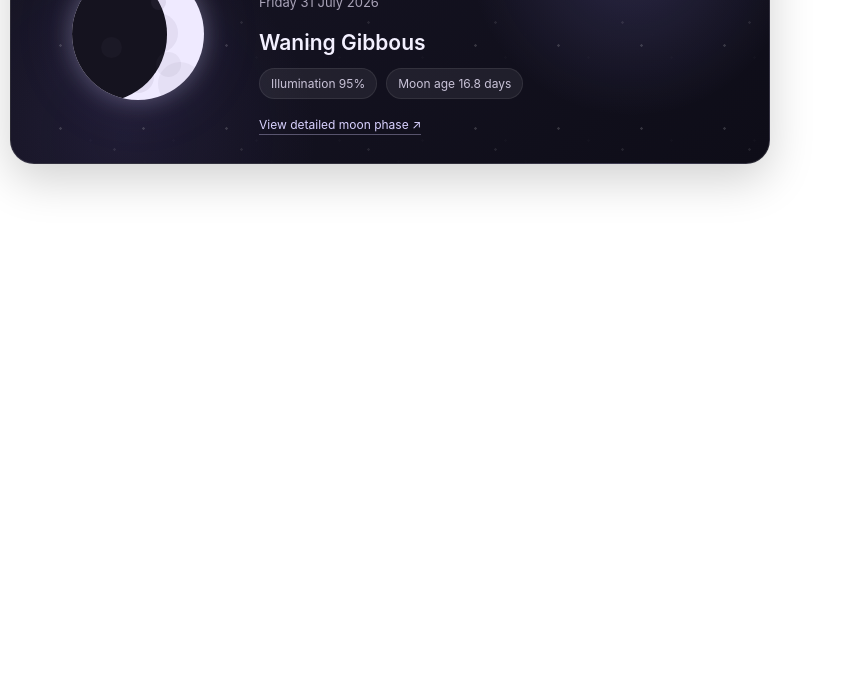
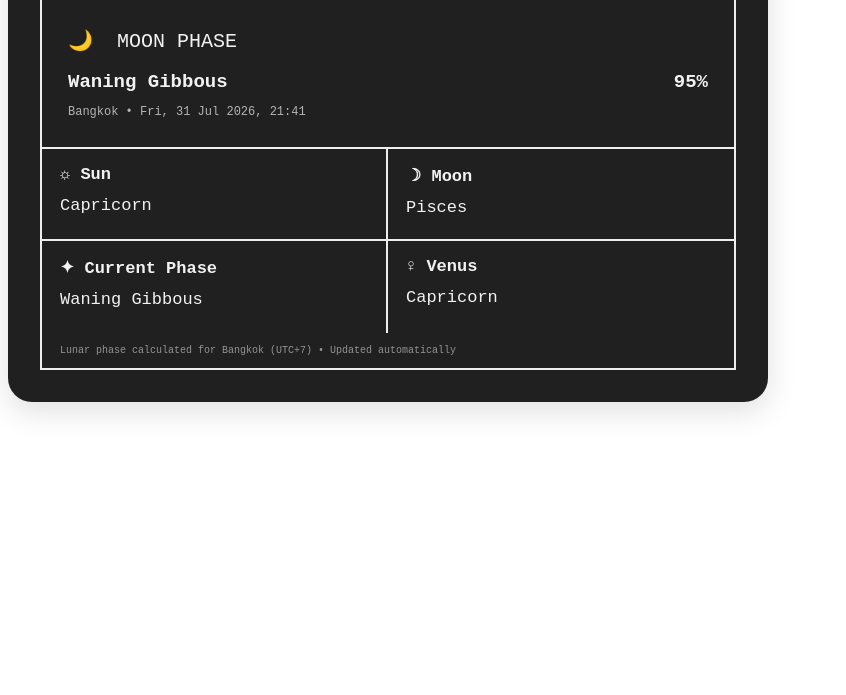
Before and after one commit to rannoriwriter-svg/moon-phase-widget, a plain HTML site: page index.html in a window 1280 px wide. Shown: the part 105-800 px from the top of the page, without its empty margins (0-846 px from the left). Drawn offline with Linux system fonts and the light colour scheme.

Commit message:
Add files via upload

```diff
--- a/index.html
+++ b/index.html
@@ -1,9 +1,9 @@
 <!DOCTYPE html>
-<html lang="th">
+<html lang="en">
 <head>
 <meta charset="UTF-8">
 <meta name="viewport" content="width=device-width, initial-scale=1.0">
-<title>Moon Phase Notion Dashboard</title>
+<title>Astrology Dashboard</title>
 <style>
   * { box-sizing: border-box; }
 
@@ -11,237 +11,167 @@
     margin: 0;
     padding: 0;
     background: transparent;
-    font-family: Inter, -apple-system, BlinkMacSystemFont, "Segoe UI", sans-serif;
   }
 
   body {
-    padding: 10px;
+    padding: 8px;
+    font-family: "Courier New", Courier, monospace;
+    color: #f2f2f2;
   }
 
   .dashboard {
-    position: relative;
     width: 100%;
     max-width: 760px;
-    min-height: 250px;
-    overflow: hidden;
-    border: 1px solid rgba(255,255,255,.12);
+    min-width: 280px;
+    background: #202020;
     border-radius: 24px;
-    background:
-      radial-gradient(circle at 82% 18%, rgba(160,150,255,.18), transparent 25%),
-      radial-gradient(circle at 15% 90%, rgba(108,92,180,.13), transparent 28%),
-      linear-gradient(135deg, #171525 0%, #0e0d18 100%);
-    color: #f3f0ff;
-    box-shadow: 0 16px 45px rgba(0,0,0,.18);
+    padding: 32px;
+    box-shadow: 0 10px 30px rgba(0,0,0,.12);
   }
 
-  .stars, .stars::before, .stars::after {
-    position: absolute;
-    inset: 0;
-    content: "";
-    pointer-events: none;
-    background-image:
-      radial-gradient(circle, rgba(255,255,255,.65) 0 1px, transparent 1.5px),
-      radial-gradient(circle, rgba(255,255,255,.35) 0 1px, transparent 1.5px);
-    background-size: 83px 83px, 127px 127px;
-    background-position: 8px 15px, 40px 53px;
-    opacity: .22;
+  .frame {
+    border: 2px solid #eeeeee;
   }
 
-  .stars::before {
-    transform: translate(30px, 12px);
-    opacity: .14;
+  .title {
+    padding: 20px 26px;
+    font-size: clamp(15px, 2.2vw, 22px);
+    font-weight: 700;
+    letter-spacing: .03em;
   }
 
-  .content {
-    position: relative;
-    z-index: 2;
-    display: grid;
-    grid-template-columns: 190px 1fr;
-    gap: 26px;
-    align-items: center;
-    padding: 28px 32px;
+  .moon-section {
+    padding: 24px 26px 28px;
+    border-bottom: 2px solid #eeeeee;
   }
 
-  .moon-wrap {
-    display: flex;
-    justify-content: center;
-    align-items: center;
+  .moon-title {
+    font-size: clamp(14px, 2vw, 20px);
+    margin-bottom: 18px;
   }
 
-  .moon {
-    width: 132px;
-    height: 132px;
-    border-radius: 50%;
-    position: relative;
-    overflow: hidden;
-    background: #efeaff;
-    box-shadow:
-      0 0 24px rgba(230,224,255,.32),
-      0 0 65px rgba(150,135,255,.12);
+  .moon-data {
+    display: flex;
+    align-items: baseline;
+    justify-content: space-between;
+    gap: 16px;
+    font-size: clamp(14px, 2vw, 19px);
   }
 
-  .moon::before,
-  .moon::after {
-    content: "";
-    position: absolute;
-    border-radius: 50%;
-    background: rgba(100,88,120,.13);
+  .phase-name {
+    font-weight: 700;
   }
 
-  .moon::before {
-    width: 24px; height: 24px; left: 26px; top: 31px;
-    box-shadow:
-      48px 22px 0 8px rgba(100,88,120,.09),
-      28px 66px 0 4px rgba(100,88,120,.10),
-      70px 73px 0 10px rgba(100,88,120,.07);
-  }
-
-  .moon::after {
-    width: 15px; height: 15px; left: 79px; top: 27px;
-    box-shadow:
-      -47px 45px 0 3px rgba(100,88,120,.08),
-      10px 62px 0 5px rgba(100,88,120,.08);
-  }
-
-  /* The dark portion is generated from JS according to phase. */
-  .shadow {
-    position: absolute;
-    top: -1%;
-    bottom: -1%;
-    width: 102%;
-    border-radius: 50%;
-    background: #15131f;
-    transform-origin: center;
-  }
-
-  .heading {
-    display: flex;
-    justify-content: space-between;
-    align-items: start;
-    gap: 12px;
-  }
-
-  .eyebrow {
-    margin: 0 0 7px;
-    font-size: 11px;
-    letter-spacing: .16em;
-    text-transform: uppercase;
-    color: #aaa1c8;
-  }
-
-  h1 {
-    margin: 0;
-    font-size: 28px;
-    line-height: 1.1;
-    font-weight: 650;
-    letter-spacing: -.03em;
+  .illumination {
+    font-weight: 700;
+    white-space: nowrap;
   }
 
   .date {
-    margin-top: 8px;
-    color: #a9a3b8;
-    font-size: 13px;
+    margin-top: 12px;
+    font-size: 12px;
+    opacity: .7;
   }
 
-  .phase {
-    margin: 20px 0 0;
-    font-size: 21px;
-    font-weight: 600;
+  .grid {
+    display: grid;
+    grid-template-columns: 1fr 1fr;
   }
 
-  .stats {
-    display: flex;
-    flex-wrap: wrap;
-    gap: 9px;
-    margin-top: 13px;
+  .cell {
+    min-height: 92px;
+    padding: 16px 18px;
   }
 
-  .pill {
-    padding: 7px 11px;
-    border-radius: 999px;
-    background: rgba(255,255,255,.065);
-    border: 1px solid rgba(255,255,255,.08);
-    color: #c9c3d8;
-    font-size: 12px;
+  .cell:nth-child(odd) {
+    border-right: 2px solid #eeeeee;
   }
 
-  .link {
-    display: inline-block;
-    margin-top: 18px;
-    color: #d9d2ff;
-    text-decoration: none;
-    font-size: 12px;
-    border-bottom: 1px solid rgba(217,210,255,.35);
-    padding-bottom: 2px;
+  .cell:nth-child(-n+2) {
+    border-bottom: 2px solid #eeeeee;
   }
 
-  @media (max-width: 560px) {
-    .content {
-      grid-template-columns: 1fr;
-      text-align: center;
-      padding: 25px 20px;
+  .label {
+    font-size: clamp(13px, 1.8vw, 17px);
+    font-weight: 700;
+    margin-bottom: 12px;
   }
 
-    .heading {
-      justify-content: center;
+  .value {
+    font-size: clamp(13px, 1.8vw, 17px);
   }
 
-    .stats {
-      justify-content: center;
+  .footer {
+    padding: 12px 18px;
+    border-top: 0;
+    font-size: 10px;
+    opacity: .55;
   }
 
-    .moon {
-      width: 112px;
-      height: 112px;
-    }
+  @media (max-width: 430px) {
+    .dashboard { padding: 16px; }
+    .title, .moon-section { padding-left: 18px; padding-right: 18px; }
+    .cell { padding: 14px; }
   }
 </style>
 </head>
 
 <body>
 <div class="dashboard">
-  <div class="stars"></div>
+  <div class="frame">
 
-  <div class="content">
-    <div class="moon-wrap">
-      <div class="moon" aria-label="Moon phase illustration">
-        <div class="shadow" id="shadow"></div>
+    <div class="title">✦ ASTROLOGY&nbsp;&nbsp;DASHBOARD</div>
+
+    <section class="moon-section">
+      <div class="moon-title">🌙&nbsp; MOON PHASE</div>
+
+      <div class="moon-data">
+        <span class="phase-name" id="phase">Loading...</span>
+        <span class="illumination" id="illumination">--%</span>
+      </div>
+
+      <div class="date" id="date">Bangkok • Loading...</div>
+    </section>
+
+    <div class="grid">
+      <div class="cell">
+        <div class="label">☼ Sun</div>
+        <div class="value">Capricorn</div>
+      </div>
+
+      <div class="cell">
+        <div class="label">☽ Moon</div>
+        <div class="value" id="moonSign">Calculating...</div>
+      </div>
+
+      <div class="cell">
+        <div class="label">✦ Current Phase</div>
+        <div class="value" id="phase2">Loading...</div>
+      </div>
+
+      <div class="cell">
+        <div class="label">♀ Venus</div>
+        <div class="value">Capricorn</div>
       </div>
     </div>
 
-    <div>
-      <div class="heading">
-        <div>
-          <p class="eyebrow">Lunar Dashboard</p>
-          <h1>Moon Phase</h1>
-          <div class="date" id="date">Loading…</div>
-        </div>
+    <div class="footer">
+      Lunar phase calculated for Bangkok (UTC+7) • Updated automatically
     </div>
 
-      <div class="phase" id="phase">Loading…</div>
-
-      <div class="stats">
-        <div class="pill" id="illumination">Illumination —</div>
-        <div class="pill" id="age">Moon age —</div>
-      </div>
-
-      <a class="link" href="https://moonphase.guide/" target="_blank" rel="noopener noreferrer">
-        View detailed moon phase ↗
-      </a>
-    </div>
   </div>
 </div>
 
 <script>
 /*
-    Approximate lunar calculation.
-    Reference: known new moon 2000-01-06 18:14 UTC.
-    Good enough for a visual Notion dashboard; not intended for astronomy.
+  Approximate lunar phase calculation.
+  Reference: New Moon 2000-01-06 18:14 UTC.
+  Used for the dashboard display; it does not require an API.
 */
 const SYNODIC_MONTH = 29.530588853;
 const REF = Date.UTC(2000, 0, 6, 18, 14, 0);
 
-  function lunarData(date) {
+function getLunarData(date) {
   const days = (date.getTime() - REF) / 86400000;
   let age = days % SYNODIC_MONTH;
   if (age < 0) age += SYNODIC_MONTH;
@@ -263,59 +193,51 @@
   return { age, phase, illumination, name };
 }
 
-  function drawMoon(data) {
-    const shadow = document.getElementById("shadow");
-    const p = data.phase;
+/* Approximate ecliptic longitude -> zodiac sign.
+   This is intentionally labeled approximate because precise Moon
+   sign needs an ephemeris/astronomical library. */
+function approximateMoonSign(date) {
+  const data = getLunarData(date);
 
-    if (p < 0.5) {
-      // Waxing: dark crescent/half moves from right toward left.
-      const x = -100 + (p / 0.5) * 200;
-      shadow.style.left = x + "%";
-      shadow.style.right = "auto";
-      shadow.style.borderRadius = "50%";
-      shadow.style.boxShadow = "none";
-    } else {
-      // Waning: dark portion moves from left toward right.
-      const x = ((p - 0.5) / 0.5) * 200;
-      shadow.style.left = "auto";
-      shadow.style.right = x + "%";
-      shadow.style.borderRadius = "50%";
-      shadow.style.boxShadow = "none";
+  // Approximate lunar longitude using a simple synodic progression.
+  // Seed chosen near the current 2026 ephemeris region.
+  const daysFromJ2000 = (date.getTime() - Date.UTC(2000,0,1,12,0,0)) / 86400000;
+  const longitude = (218.316 + 13.1763966 * daysFromJ2000) % 360;
+  const signs = [
+    "Aries","Taurus","Gemini","Cancer","Leo","Virgo",
+    "Libra","Scorpio","Sagittarius","Capricorn","Aquarius","Pisces"
+  ];
+  return signs[Math.floor(((longitude + 360) % 360) / 30)];
 }
 
-    // At exact new moon make the moon completely dark.
-    if (data.illumination < 0.015) {
-      shadow.style.left = "0";
-      shadow.style.right = "0";
+function update() {
+  const now = new Date();
+  const data = getLunarData(now);
+
+  document.getElementById("phase").textContent = data.name;
+  document.getElementById("phase2").textContent = data.name;
+  document.getElementById("illumination").textContent =
+    Math.round(data.illumination * 100) + "%";
+
+  document.getElementById("date").textContent =
+    "Bangkok • " +
+    new Intl.DateTimeFormat("en-GB", {
+      timeZone: "Asia/Bangkok",
+      weekday: "short",
+      day: "2-digit",
+      month: "short",
+      year: "numeric",
+      hour: "2-digit",
+      minute: "2-digit",
+      hour12: false
+    }).format(now);
+
+  document.getElementById("moonSign").textContent =
+    approximateMoonSign(now);
 }
 
-    // At exact full moon hide the shadow.
-    if (data.illumination > 0.985) {
-      shadow.style.left = "105%";
-      shadow.style.right = "auto";
-    }
-  }
-
-  const now = new Date();
-  const data = lunarData(now);
-
-  document.getElementById("date").textContent =
-    now.toLocaleDateString("en-GB", {
-      weekday: "long",
-      day: "numeric",
-      month: "long",
-      year: "numeric"
-    });
-
-  document.getElementById("phase").textContent = data.name;
-
-  document.getElementById("illumination").textContent =
-    "Illumination " + Math.round(data.illumination * 100) + "%";
-
-  document.getElementById("age").textContent =
-    "Moon age " + data.age.toFixed(1) + " days";
-
-  drawMoon(data);
+update();
+setInterval(update, 60000);
 </script>
 </body>
 </html>
```
Lines whose indentation alone changed are shown as unchanged.
